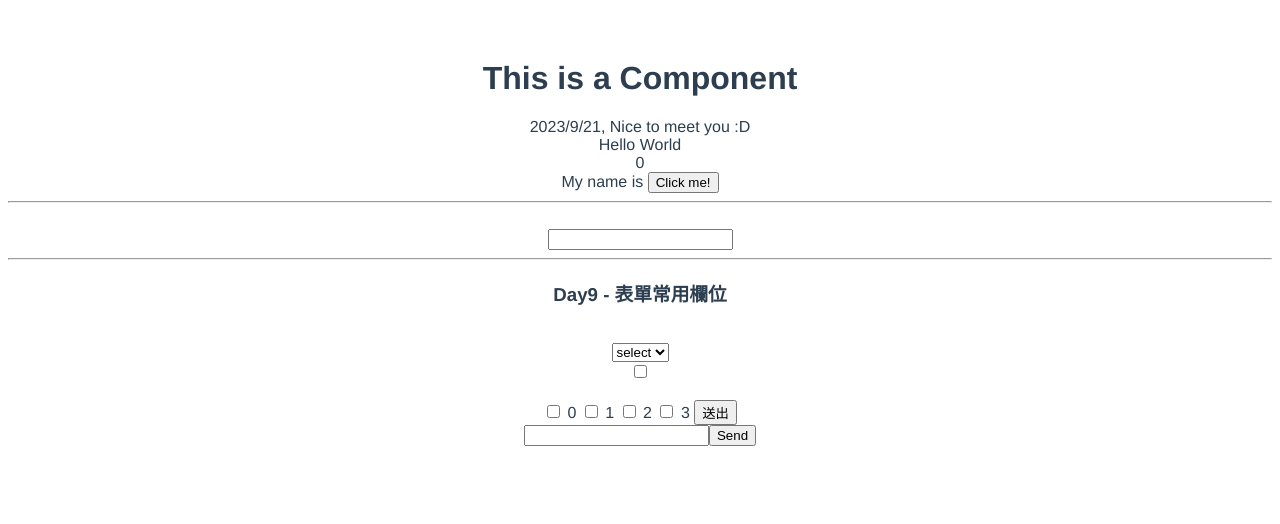
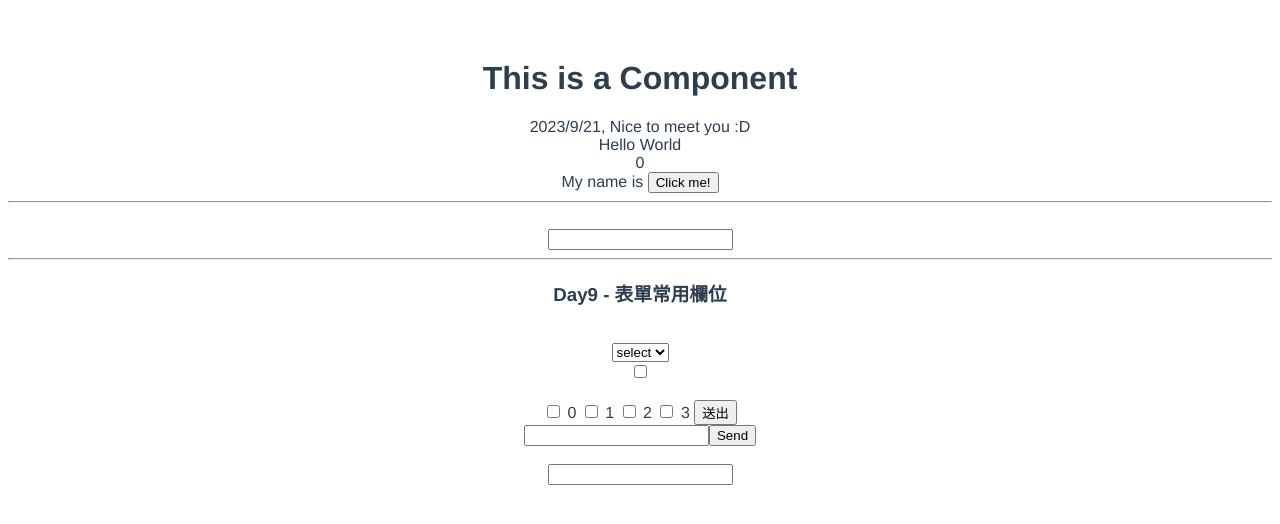
Before and after one commit to millieqiu/Vue-learnFromZero-iThome, a Vue app: page / in a window 1280 px wide. Shown: the top 524 px of the page. Built offline with nearby package versions, Linux system fonts and the light colour scheme.

Commit message:
Add: 元件數值傳出(利用emits)

```diff
--- a/src/App.vue
+++ b/src/App.vue
@@ -50,11 +50,17 @@
 
   {{ text }}
 
+  <br>
+
+  {{ emitText }}
+  <myInput v-model="emitText" />
+
 </template>
 
 <script>
 import myHeader from './components/Header.vue'; // 引用元件，將程式碼模組化
 import myView from './components/View.vue';
+import myInput from './components/Input.vue';
 
 // 程式邏輯放置的地方
 
@@ -63,6 +69,7 @@ export default { // 所有程式邏輯都要寫在 export default 裡
   components: {
     myHeader,
     myView,
+    myInput,
   },
   data() {
     return {
@@ -77,6 +84,7 @@ export default { // 所有程式邏輯都要寫在 export default 裡
         checkbox: [],
       },
       text: '',
+      emitText: '',
     }
   },
   methods: {
--- /dev/null
+++ b/src/components/Input.vue
@@ -0,0 +1,16 @@
+<template>
+  <input
+  type="text"
+  :value="modelValue"
+  @input="$emit('update:modelValue', $event.target.value)" />
+</template>
+
+<script>
+// 元件可以自動傳出資料給上層
+export default {
+  name: 'myInput',
+  props: {
+    modelValue: String, // modelValue 為系統名稱，不能自由命名
+  },
+};
+</script>
--- a/src/components/View.vue
+++ b/src/components/View.vue
@@ -8,7 +8,7 @@
 <script>
 export default {
   name: 'myView',
-  emits: ['viewText'],
+  emits: ['viewText'], // 使用 emits 將元件的資料傳回父層
   data() {
     return {
       text: '',
```
